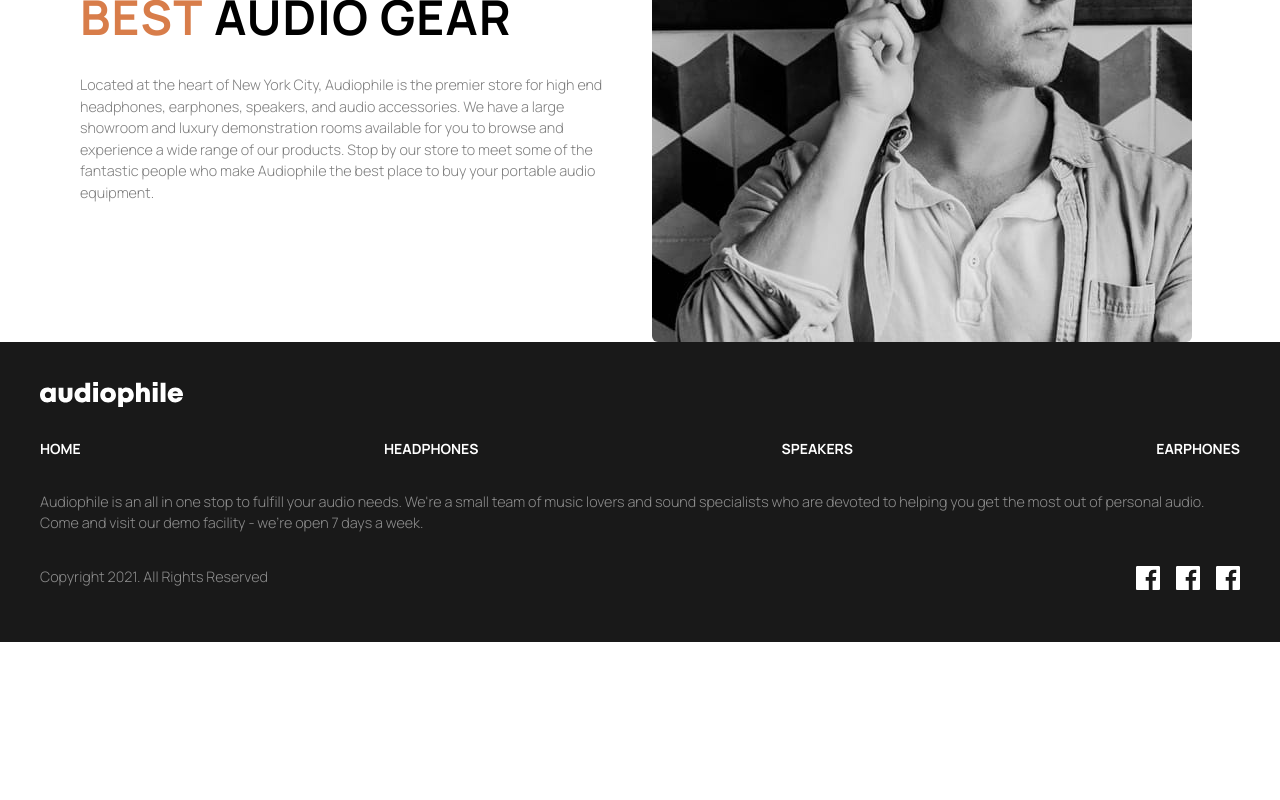
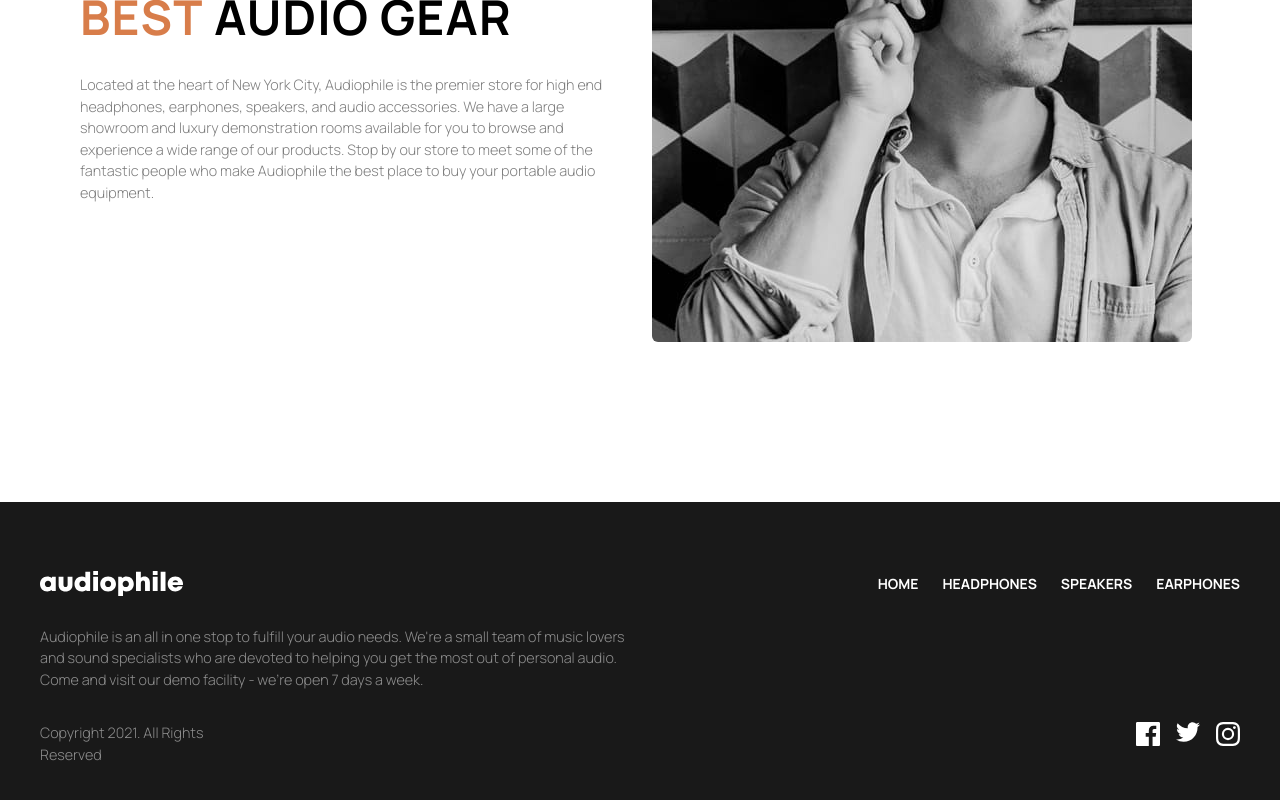
Before and after one commit to elghanbibadr/autophileEcommerce, a React (Vite) app: page / in a window 1280 px wide. Shown: the part 2952-3752 px from the top of the page. Before the commit the page ends 3594 px from the top, so only its background shows below. Built offline with nearby package versions, Linux system fonts and the light colour scheme.

Commit message:
more work on the footer section

```diff
--- a/src/index.css
+++ b/src/index.css
@@ -71,6 +71,9 @@ body{
   }
 
 
+li{
+  cursor: pointer;
+}
   .cta{
     background-image: url(/public/images/home/desktop/pattern-circles.svg);
    background-repeat: no-repeat;
--- a/src/pages/home/Footer.jsx
+++ b/src/pages/home/Footer.jsx
@@ -1,27 +1,30 @@
 import React from 'react'
 import logo from "/images/shared/desktop/logo.svg"
 import faceBookLogo from "/images/shared/desktop/icon-facebook.svg"
+import twitterLogo from "/images/shared/desktop/icon-twitter.svg"
+import instagramLogo from "/images/shared/desktop/icon-instagram.svg"
+
 const Footer = () => {
   return (
-    <footer className='bg-paleBlack h-[300px] py-10 px-10'>
-    <div>
+    <footer className='bg-paleBlack mt-40 py-10 px-10'>
+    <div className='md:flex justify-between items-center'>
     <img src={logo}  alt="audiophile logo" />
     <ul className='flex justify-between  text-sm my-8 font-bold'>
         <li>HOME</li>
-        <li>HEADPHONES</li>
+        <li className='mx-6'>HEADPHONES</li>
         <li>SPEAKERS</li>
-        <li>EARPHONES</li>
+        <li className='ml-6'>EARPHONES</li>
     </ul>
     </div>
-    <p>
+    <p className='lg:w-1/2'>
     Audiophile is an all in one stop to fulfill your audio needs. We're a small team of music lovers and sound specialists who are devoted to helping you get the most out of personal audio. Come and visit our demo facility - we’re open 7 days a week.
     </p>
     <div className='flex justify-between mt-8'>
-        <p>Copyright 2021. All Rights Reserved</p>
+        <p>Copyright 2021. All Rights <br/> Reserved</p>
         <ul className='flex  '>
             <li><img src={faceBookLogo} alt="facebook logo" /></li>
-            <li className='mx-4'><img src={faceBookLogo} alt="facebook logo" /></li>
-            <li><img src={faceBookLogo} alt="facebook logo" /></li>
+            <li className='mx-4'><img src={twitterLogo} alt="facebook logo" /></li>
+            <li><img src={instagramLogo} alt="facebook logo" /></li>
 
         </ul>
     </div>
```
